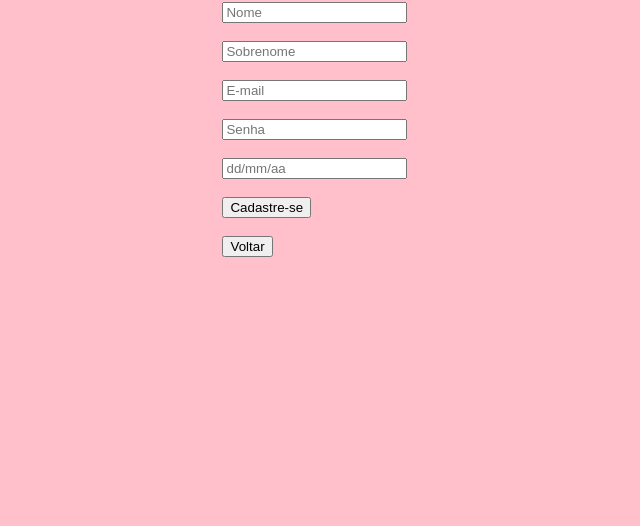
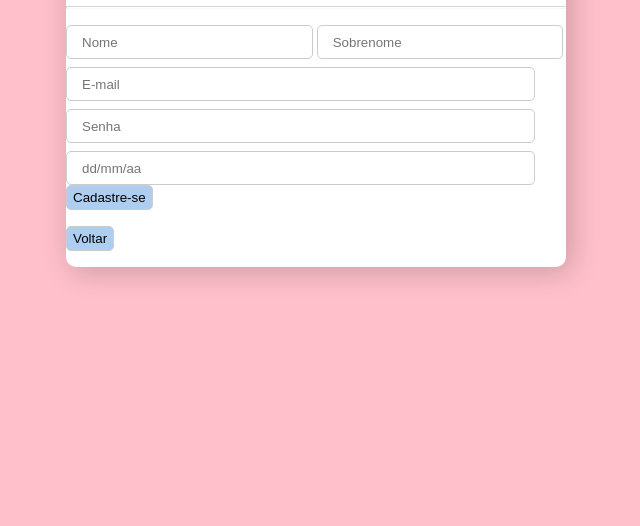
Before and after one commit to victormesquitta/Tela-de-Login, a plain HTML site: page cadastro.html in a window 1280 px wide. Shown: the part 274-800 px from the top of the page, without its empty margins (324-964 px from the left). Drawn offline with Linux system fonts and the light colour scheme.

Commit message:
TELAS ADICIONADAS

```diff
--- a/cadastro.css
+++ b/cadastro.css
@@ -7,6 +7,74 @@ body{
     font-family: system-ui, -apple-system, BlinkMacSystemFont, 'Segoe UI', Roboto, Oxygen, Ubuntu, Cantarell, 'Open Sans', 'Helvetica Neue', sans-serif;
 }
 
+#main-box{
+  background-color: white;
+  width: 90%;
+  max-width: 500px;
+  border-radius: 10px;
+  box-shadow: 5px 5px 30px rgba(0, 0, 0, 0.2);
+}
+
+#data{
+  display: flex;
+  flex-wrap: wrap;
+  flex-direction: column;
+}
+
+#titulo{
+  text-align: center;
+}
+
+hr{
+  height: 1px;
+  opacity: 0.4;
+}
+
+#test{
+  width: 50px;
+}
+
+#name{
+  margin: 0 auto;
+}
+
+.input{
+  width: 45.5%;
+  height: 30px;
+  margin-top: 8px;
+  border: 1px solid #ccc;
+  border-radius: 5px;
+  /*padding-left: 50px;*/
+  padding-left: 15px;
+  transition: all 0.3s ease;
+}
+
+.input_1{
+  width: 90%;
+  height: 30px;
+  margin-top: 8px;
+  border: 1px solid #ccc;
+  border-radius: 5px;
+  /*padding-left: 50px;*/
+  padding-left: 15px;
+  transition: all 0.3s ease;
+}
+
+.button{
+  height: 25px;
+  border: 1px solid #ccc;
+  border-radius: 5px;
+  background: rgb(173, 206, 240);
+  transition: background 0.3s;
+}
+
+.button:hover, .button:focus{
+  cursor: pointer;
+  background: rgb(104, 178, 224);
+
+}
+
+
 /*
 @media only screen and (max-width: 600px) {
     .data{
--- a/cadastro.html
+++ b/cadastro.html
@@ -9,29 +9,18 @@
 </head>
 <body>
     <div id="main-box">
-        <div class="data">
-            <form method="post" action="">
-                <h1 id="login">Cadastre-se</h1>
-                <p class="container">
-                    <input id = "names" class="input" name="names" required = "required" type = "text" placeholder="Nome" >
-                </p>
-                <p class="container">
-                    <input id = "names" class="input" name="names" required = "required" type = "text" placeholder="Sobrenome" >
-                </p>
-                <p class="container">
-                    <input id = "names" class="input" name="names" required = "required" type = "text" placeholder="E-mail" >
-                </p>
-                <p class="container">
-                    <input id = "senha" class="input" name="senha" required = "required" type = "password" placeholder="Senha" >
-                </p>
-                <p class="container">
-                    <input id = "names" class="input" name="names" required = "required" type = "text" placeholder="dd/mm/aa" >
-                </p>
-                <p>
-                    <input type="submit" id="botao_cadastrar" class="button" value = "Cadastre-se"/>
-                </p>
+        <div id="data">
+            <form action="/index.html">
+                <h1 id="titulo">Cadastre-se</h1>
+                <hr>
+                <input id = "name" class="input" name="name" required = "required" type = "text" placeholder="Nome" >
+                <input id = "lastname" class="input" name="lastname" required = "required" type = "text" placeholder="Sobrenome">
+                <input id = "email" class="input_1" name="email" required = "required" type = "text" placeholder="E-mail" >
+                <input id = "senha" class="input_1" name="senha" required = "required" type = "password" placeholder="Senha" >
+                <input id = "data" class="input_1" name="data" required = "required" type = "text" placeholder="dd/mm/aa" >
+                <input type="submit" id="botao_cadastrar" class="button" value = "Cadastre-se"/>
             </form>
-            <p id="cadastro">
+            <p id="voltar">
                 <a href="index.html">
                     <input type="button" id="botao_voltar" class="button" value = "Voltar">
                 </a>
--- a/logado.css
+++ b/logado.css
@@ -1,5 +1,5 @@
 body{
-    background-color: pink;
+    background-color: rgb(197, 255, 192);
     display: flex;
     justify-content: center;
     align-items: center;
@@ -13,3 +13,24 @@ body{
       height: 100px;
     }
 }
+#main-box{
+  background-color: white;
+  width: 200%;
+  height: 50%;
+  max-width: 500px;
+  border-radius: 10px;
+  box-shadow: 5px 5px 30px rgba(0, 0, 0, 0.2);
+}
+#login{
+  text-align: center;
+  margin-top: 10px;
+}
+
+.container{
+  text-align: center;
+  margin-top: 10%;
+}
+#imagem{
+  max-width: 300px;
+  max-height: 300px;
+}
```
Also changed, not shown: logado.html (+3 -26 lines), casapegandofogo.jpg (added).
